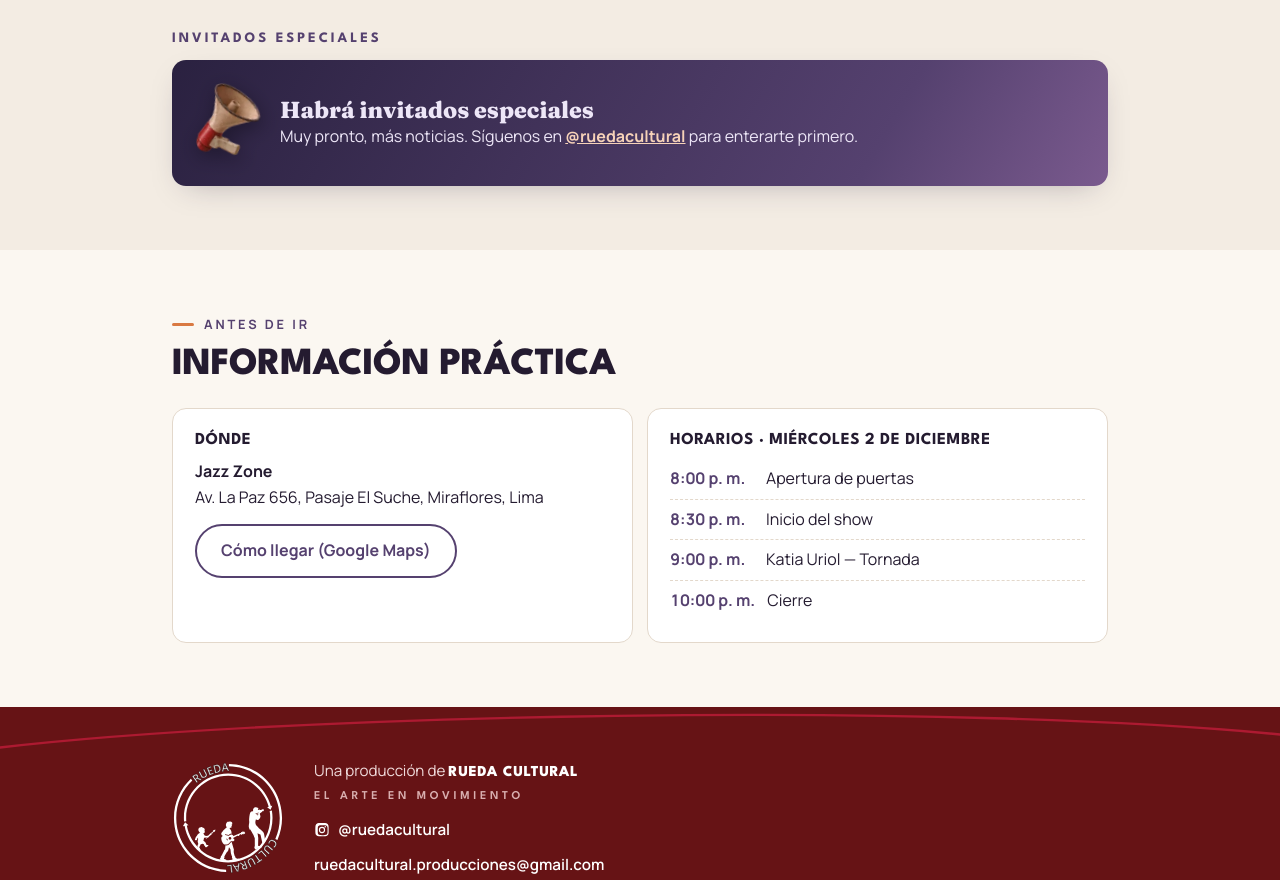
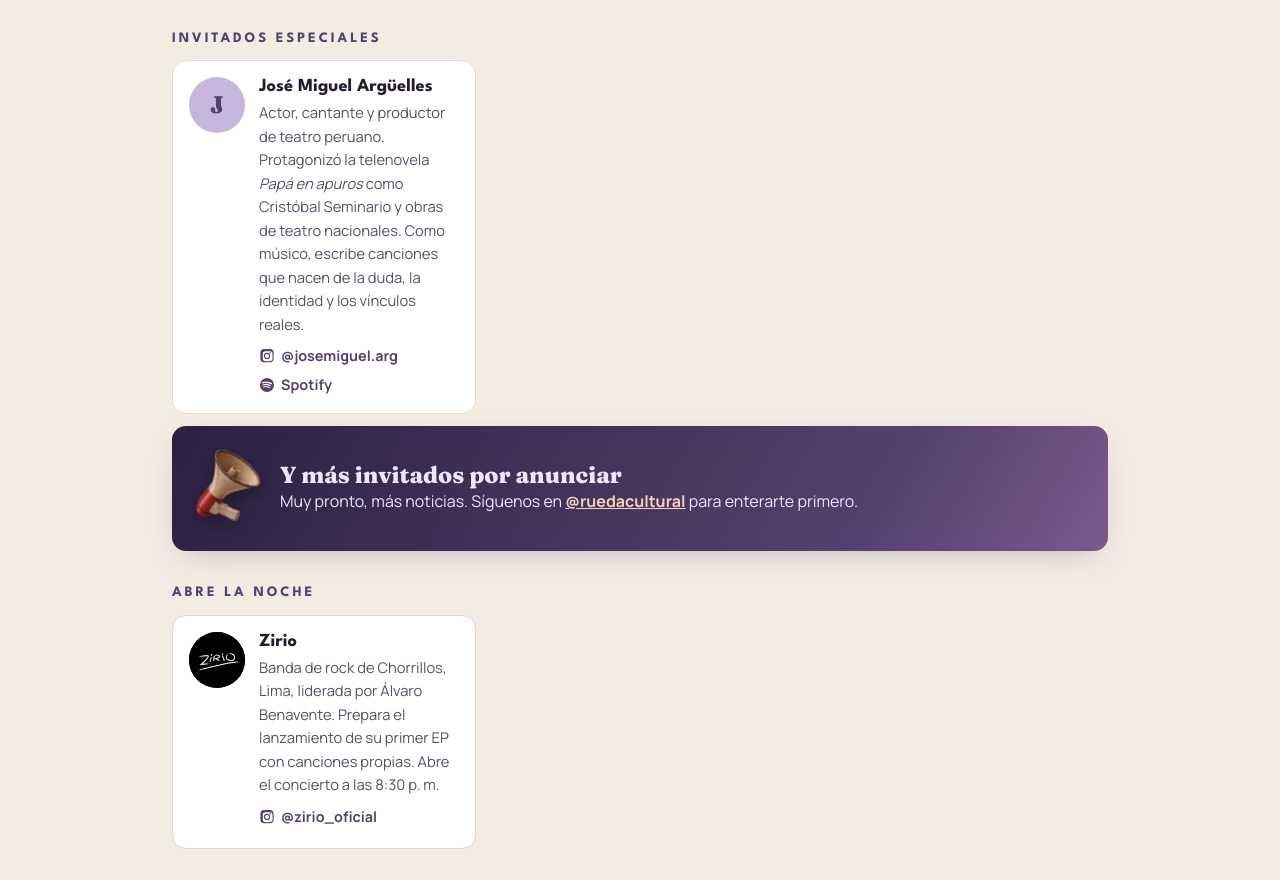
Before and after one commit to ruedacultural/tornada, a plain HTML site: page index.html in a window 1280 px wide. Shown: the part 5736-6616 px from the top of the page. Drawn offline with Linux system fonts and the light colour scheme.

Commit message:
Mostrar a José Miguel Argüelles y Zirio; resto de invitados por anunciar
Co-Authored-By: Claude Opus 5.5 <noreply@anthropic.com>
Claude-Session: https://claude.ai/code/session_016yKhZvWCMfhP8i5ggxga31

```diff
--- a/index.html
+++ b/index.html
@@ -250,17 +250,28 @@
     </article>
 
     <h3 class="subtitulo">Invitados especiales</h3>
-    <div class="sorpresa">
+    <ul class="artistas">
+      <li class="artista">
+        <span class="artista__inicial" aria-hidden="true">J</span>
+        <div>
+          <h4>José Miguel Argüelles</h4>
+          <p>Actor, cantante y productor de teatro peruano. Protagonizó la telenovela <em>Papá en apuros</em> como Cristóbal Seminario y obras de teatro nacionales. Como músico, escribe canciones que nacen de la duda, la identidad y los vínculos reales.</p>
+          <div class="enlaces-artista">
+            <a class="enlace-ig" href="https://www.instagram.com/josemiguel.arg/" target="_blank" rel="noopener"><svg aria-hidden="true"><use href="#i-ig"/></svg>@josemiguel.arg</a>
+            <a class="enlace-ig" href="https://open.spotify.com/artist/6WJTFrSePgU8bMYCDO0mew" target="_blank" rel="noopener"><svg aria-hidden="true"><use href="#i-sp"/></svg>Spotify</a>
+          </div>
+        </div>
+      </li>
+    </ul>
+    <div class="sorpresa" style="margin-top:12px">
       <img class="sorpresa__el" src="img/elementos/megafono.webp" alt="" width="77" height="90" loading="lazy">
       <div>
-        <p class="sorpresa__titulo">Habrá invitados especiales</p>
+        <p class="sorpresa__titulo">Y más invitados por anunciar</p>
         <p>Muy pronto, más noticias. Síguenos en <a href="https://www.instagram.com/ruedacultural/" target="_blank" rel="noopener">@ruedacultural</a> para enterarte primero.</p>
       </div>
     </div>
 
-    <!-- INVITADOS (ocultos hasta el anuncio). Para revelarlos, borra el comentario
-         y elimina el bloque "sorpresa" de arriba.
-
+    <!-- INVITADOS POR ANUNCIAR (ocultos). Para mostrarlos, mueve cada <li> a la lista de arriba.
     <ul class="artistas">
       <li class="artista">
         <span class="artista__inicial" aria-hidden="true">K</span>
@@ -274,17 +285,6 @@
         </div>
       </li>
       <li class="artista">
-        <span class="artista__inicial" aria-hidden="true">J</span>
-        <div>
-          <h4>José Miguel Argüelles</h4>
-          <p>Actor, cantante y productor de teatro peruano. Protagonizó la telenovela <em>Papá en apuros</em> como Cristóbal Seminario y obras de teatro nacionales. Como músico, escribe canciones que nacen de la duda, la identidad y los vínculos reales.</p>
-          <div class="enlaces-artista">
-            <a class="enlace-ig" href="https://www.instagram.com/josemiguel.arg/" target="_blank" rel="noopener"><svg aria-hidden="true"><use href="#i-ig"/></svg>@josemiguel.arg</a>
-            <a class="enlace-ig" href="https://open.spotify.com/artist/6WJTFrSePgU8bMYCDO0mew" target="_blank" rel="noopener"><svg aria-hidden="true"><use href="#i-sp"/></svg>Spotify</a>
-          </div>
-        </div>
-      </li>
-      <li class="artista">
         <span class="artista__inicial" aria-hidden="true">G</span>
         <div>
           <h4>Gabriel Vargas</h4>
@@ -293,10 +293,8 @@
         </div>
       </li>
     </ul>
-
     -->
 
-    <!-- ZIRIO (oculto). Para mostrarlo, quita las marcas de este comentario.
     <h3 class="subtitulo">Abre la noche</h3>
     <ul class="artistas">
       <li class="artista artista--abre">
@@ -308,7 +306,7 @@
         </div>
       </li>
     </ul>
-    -->
+
     <!-- Para usar fotos en vez de iniciales: reemplaza <span class="artista__inicial">…</span>
          por <img class="artista__foto" src="img/artistas/zirio.webp" alt="Zirio" width="96" height="96" loading="lazy"> -->
   </div>
@@ -329,7 +327,7 @@
         <h3>Horarios · miércoles 2 de diciembre</h3>
         <ul class="horario">
           <li><span>8:00 p. m.</span> Apertura de puertas</li>
-          <li><span>8:30 p. m.</span> Inicio del show</li>
+          <li><span>8:30 p. m.</span> Abre Zirio</li>
           <li><span>9:00 p. m.</span> Katia Uriol — Tornada</li>
           <li><span>10:00 p. m.</span> Cierre</li>
         </ul>
```
